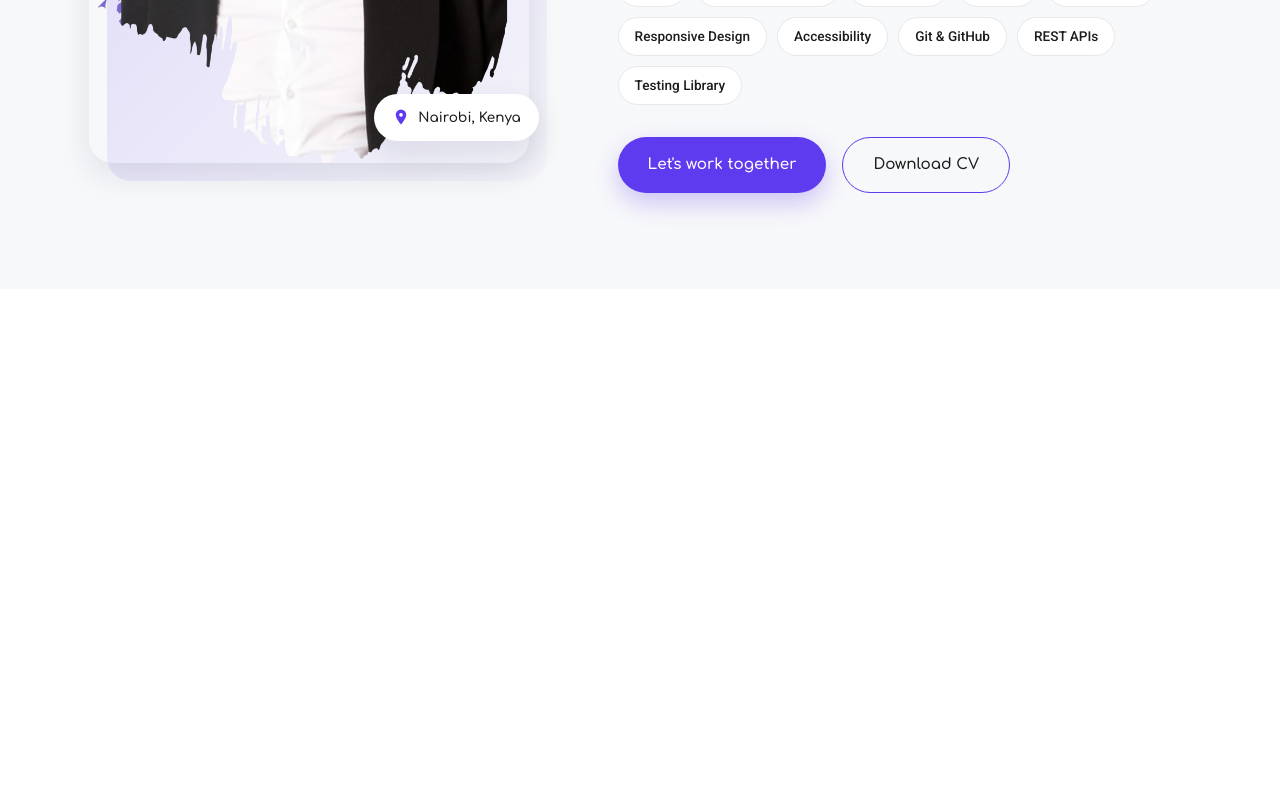
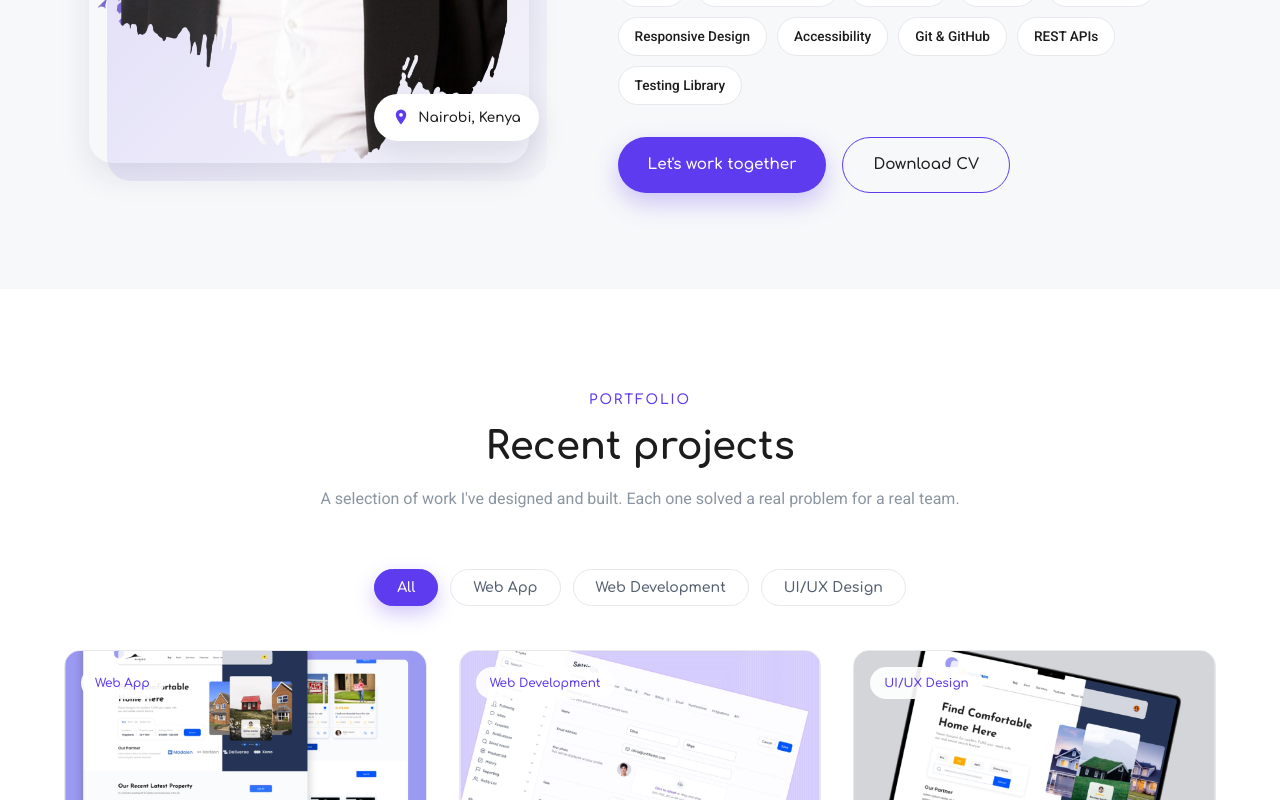
Before and after one commit to yankeedev/react-js-portifolio, a React (Create React App) app: page / in a window 1280 px wide. Shown: the part 2000-2800 px from the top of the page. Before the commit the page ends 2289 px from the top, so only its background shows below. Built offline with nearby package versions, Linux system fonts and the light colour scheme.

Commit message:
feat: add portfolio projects section

```diff
--- /dev/null
+++ b/src/pages/home/Portfolio.css
@@ -0,0 +1,146 @@
+.portfolio__filters {
+  display: flex;
+  flex-wrap: wrap;
+  justify-content: center;
+  gap: 12px;
+  margin-bottom: 44px;
+}
+
+.portfolio__filter {
+  padding: 10px 22px;
+  border-radius: 999px;
+  border: 1px solid var(--color-border);
+  background-color: var(--color-bg);
+  color: var(--color-text);
+  font-family: var(--font-heading);
+  font-weight: 600;
+  font-size: 0.88rem;
+  transition: color 0.2s ease, background-color 0.2s ease, border-color 0.2s ease;
+}
+
+.portfolio__filter:hover {
+  color: var(--color-primary);
+  border-color: var(--color-primary);
+}
+
+.portfolio__filter.is-active {
+  color: #fff;
+  background-color: var(--color-primary);
+  border-color: var(--color-primary);
+  box-shadow: 0 8px 20px rgba(94, 59, 238, 0.28);
+}
+
+.portfolio__grid {
+  display: grid;
+  grid-template-columns: repeat(auto-fit, minmax(300px, 1fr));
+  gap: 32px;
+}
+
+.project-card {
+  display: flex;
+  flex-direction: column;
+  overflow: hidden;
+  border: 1px solid var(--color-border);
+  border-radius: var(--radius-md);
+  background-color: var(--color-bg);
+  transition: transform 0.25s ease, box-shadow 0.25s ease;
+}
+
+.project-card:hover {
+  transform: translateY(-8px);
+  box-shadow: var(--shadow-md);
+}
+
+.project-card__media {
+  position: relative;
+  overflow: hidden;
+}
+
+.project-card__media img {
+  width: 100%;
+  height: 220px;
+  object-fit: cover;
+  transition: transform 0.4s ease;
+}
+
+.project-card:hover .project-card__media img {
+  transform: scale(1.05);
+}
+
+.project-card__category {
+  position: absolute;
+  top: 16px;
+  left: 16px;
+  padding: 6px 14px;
+  border-radius: 999px;
+  background-color: rgba(255, 255, 255, 0.92);
+  color: var(--color-primary);
+  font-family: var(--font-heading);
+  font-weight: 600;
+  font-size: 0.75rem;
+}
+
+.project-card__body {
+  display: flex;
+  flex-direction: column;
+  flex: 1;
+  padding: 26px;
+}
+
+.project-card__title {
+  font-size: 1.25rem;
+  margin-bottom: 10px;
+}
+
+.project-card__text {
+  flex: 1;
+  margin-bottom: 20px;
+  font-size: 0.95rem;
+  color: var(--color-text);
+}
+
+.project-card__footer {
+  display: flex;
+  align-items: center;
+  justify-content: space-between;
+  gap: 16px;
+}
+
+.project-card__tags {
+  display: flex;
+  flex-wrap: wrap;
+  gap: 8px;
+}
+
+.project-card__tags li {
+  padding: 4px 12px;
+  border-radius: 999px;
+  background-color: var(--color-primary-light);
+  color: var(--color-primary);
+  font-size: 0.75rem;
+  font-weight: 500;
+}
+
+.project-card__link {
+  display: inline-flex;
+  align-items: center;
+  justify-content: center;
+  flex-shrink: 0;
+  width: 44px;
+  height: 44px;
+  border-radius: 50%;
+  color: #fff;
+  background-color: var(--color-primary);
+  transition: transform 0.25s ease, background-color 0.25s ease;
+}
+
+.project-card__link:hover {
+  background-color: var(--color-primary-dark);
+  transform: rotate(-45deg);
+}
+
+@media (max-width: 480px) {
+  .project-card__media img {
+    height: 190px;
+  }
+}
--- /dev/null
+++ b/src/pages/home/Portfolio.jsx
@@ -0,0 +1,78 @@
+import { useMemo, useState } from 'react';
+import { projects } from '../../data/portfolio';
+import Icon from '../../components/Icon';
+import './Portfolio.css';
+
+export default function Portfolio() {
+  const categories = useMemo(
+    () => ['All', ...new Set(projects.map((project) => project.category))],
+    []
+  );
+  const [active, setActive] = useState('All');
+
+  const visibleProjects =
+    active === 'All'
+      ? projects
+      : projects.filter((project) => project.category === active);
+
+  return (
+    <section id="portfolio" className="section portfolio">
+      <div className="container">
+        <div className="section-heading">
+          <span className="eyebrow">Portfolio</span>
+          <h2>Recent projects</h2>
+          <p>
+            A selection of work I&apos;ve designed and built. Each one solved a
+            real problem for a real team.
+          </p>
+        </div>
+
+        <div className="portfolio__filters" role="tablist" aria-label="Filter projects">
+          {categories.map((category) => (
+            <button
+              key={category}
+              type="button"
+              role="tab"
+              aria-selected={active === category}
+              className={`portfolio__filter${
+                active === category ? ' is-active' : ''
+              }`}
+              onClick={() => setActive(category)}
+            >
+              {category}
+            </button>
+          ))}
+        </div>
+
+        <div className="portfolio__grid">
+          {visibleProjects.map((project) => (
+            <article className="project-card" key={project.title}>
+              <div className="project-card__media">
+                <img src={project.image} alt={project.title} loading="lazy" />
+                <span className="project-card__category">{project.category}</span>
+              </div>
+              <div className="project-card__body">
+                <h3 className="project-card__title">{project.title}</h3>
+                <p className="project-card__text">{project.description}</p>
+                <div className="project-card__footer">
+                  <ul className="project-card__tags">
+                    {project.tags.map((tag) => (
+                      <li key={tag}>{tag}</li>
+                    ))}
+                  </ul>
+                  <a
+                    href={project.link}
+                    className="project-card__link"
+                    aria-label={`View ${project.title}`}
+                  >
+                    <Icon name="arrow" size={18} />
+                  </a>
+                </div>
+              </div>
+            </article>
+          ))}
+        </div>
+      </div>
+    </section>
+  );
+}
--- a/src/pages/home/index.jsx
+++ b/src/pages/home/index.jsx
@@ -2,6 +2,7 @@ import Navbar from './Navbar';
 import HeroSection from './HeroSection';
 import Services from './Services';
 import AboutMe from './AboutMe';
+import Portfolio from './Portfolio';
 import Footer from './Footer';
 
 export default function Home() {
@@ -12,6 +13,7 @@ export default function Home() {
         <HeroSection />
         <Services />
         <AboutMe />
+        <Portfolio />
       </main>
       <Footer />
     </>
```
Also changed, not shown: src/pages/home/MyPortifolio.jsx (deleted).
